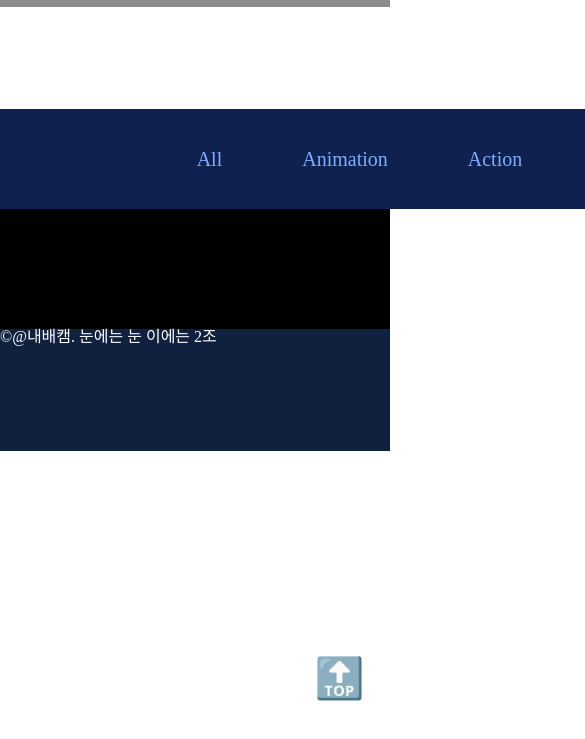
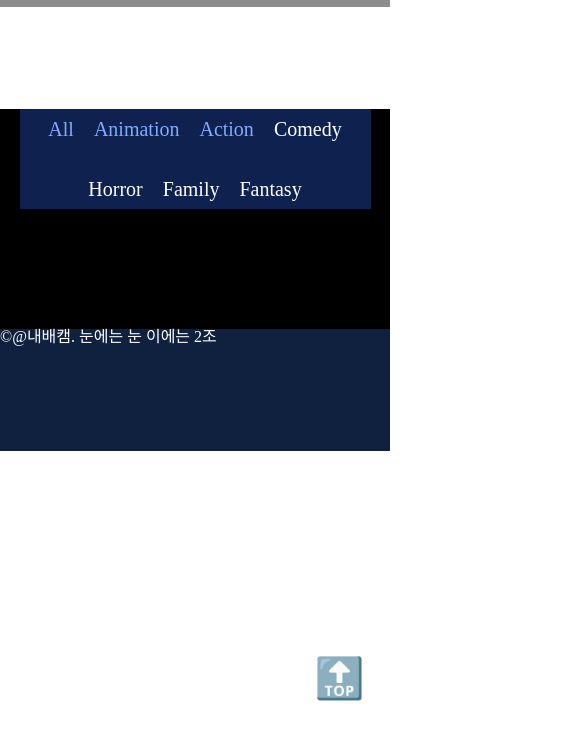
Before and after one commit to erinmzo/nbcampA2Team, a website built with Vite: page index.html in a window 390 px wide. Shown: the part 91-830 px from the top of the page, 585 px wide, since content can reach past the window. Built offline with nearby package versions, Linux system fonts and the light colour scheme; no server answers; a web font is replaced by a local one.

Commit message:
main 반응형

```diff
--- a/index.css
+++ b/index.css
@@ -45,10 +45,12 @@ nav {
   display: flex;
   justify-content: center;
   align-items: center;
+  flex-wrap: wrap;
   color: #fff;
   background-color: #0f214e;
   height: 100px;
   font-size: 20px;
+  gap: 20px;
 }
 
 .nav-bar a {
@@ -61,7 +63,6 @@ nav {
 }
 
 .nav-bar li {
-  padding: 20px 40px;
 }
 
 main {
@@ -113,3 +114,8 @@ main {
   background-color: #ffffff;
   border: none;
 }
+@media (max-width: 1200px) {
+  .container {
+    width: 90%;
+  }
+}
```
Also changed, not shown: pages/details.html (+5 -1 lines).
